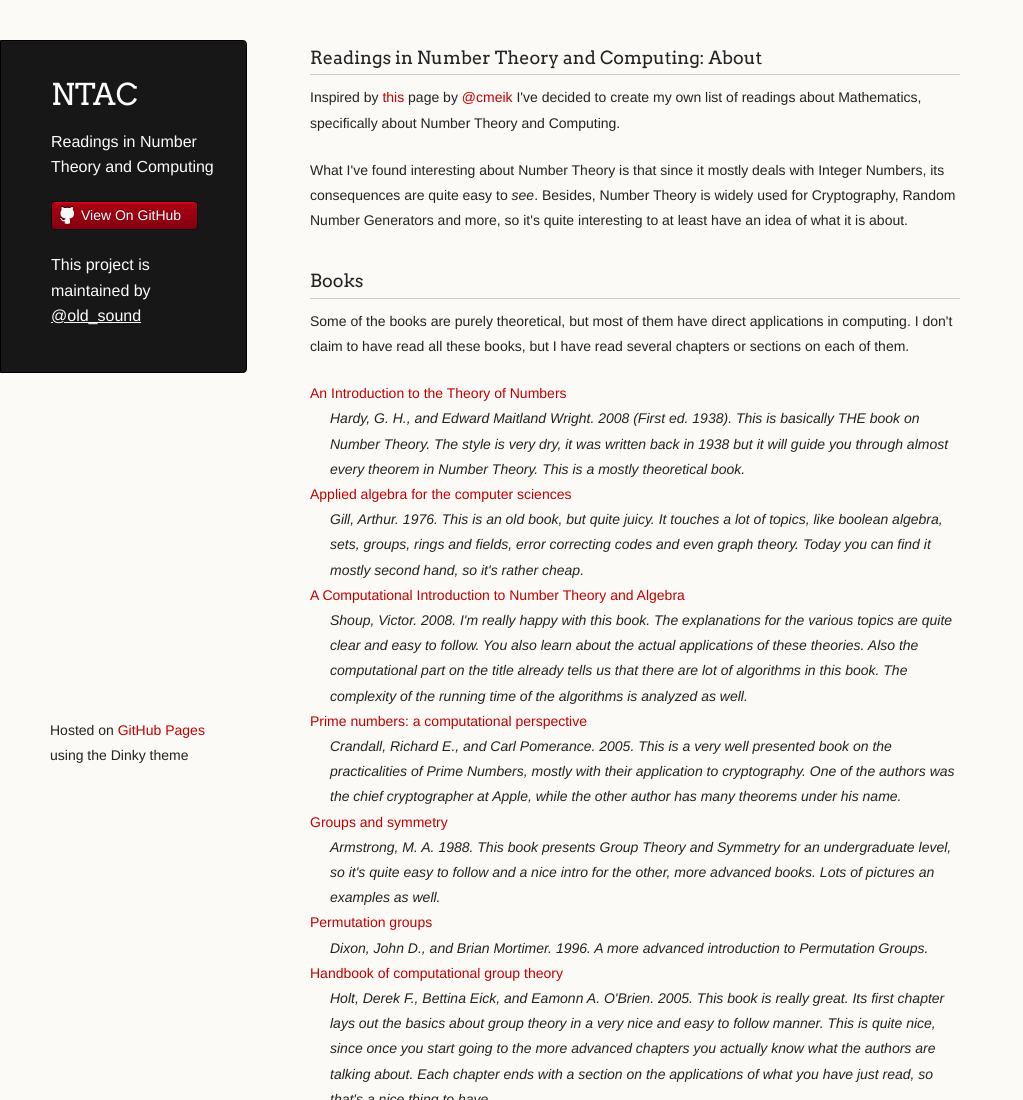
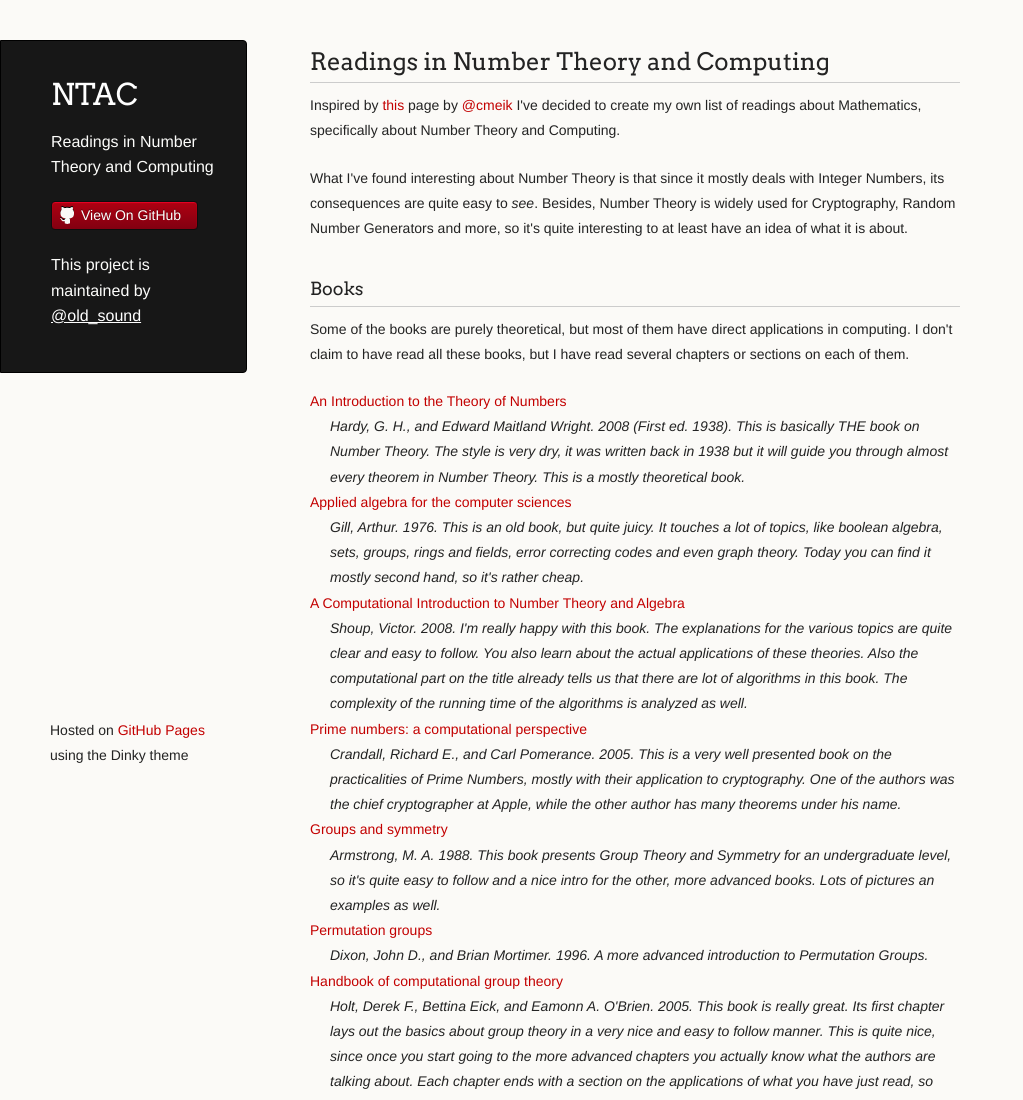
Before and after one commit to videlalvaro/number-theory-and-computing, a plain HTML site: page index.html in a window 1280 px wide. Shown: the top 1100 px of the page, without its empty margins (0-1023 px from the left). Drawn offline with Linux system fonts and the light colour scheme.

Commit message:
improves title

```diff
--- a/index.html
+++ b/index.html
@@ -28,7 +28,7 @@
 
       </header>
       <section>
-        <h3><a name="about" class="anchor" href="#about"><span class="octicon octicon-link"></span></a>Readings in Number Theory and Computing: About</h3>
+        <h2><a name="about" class="anchor" href="#about"><span class="octicon octicon-link"></span></a>Readings in Number Theory and Computing</h2>
 
         <p>Inspired
         by <a href="http://christophermeiklejohn.com/distributed/systems/2013/07/12/readings-in-distributed-systems.html">this</a>
```
